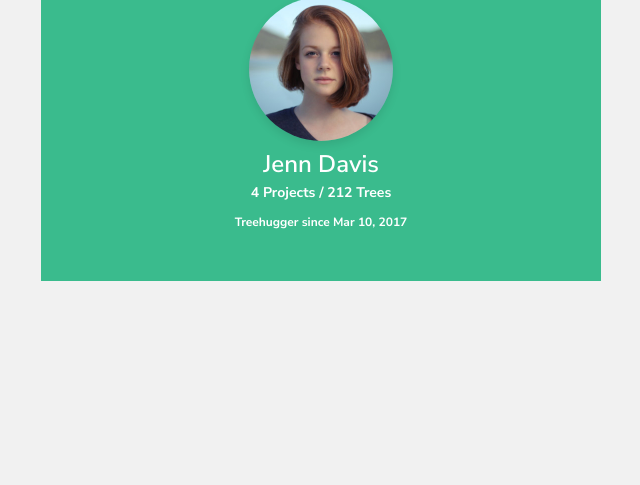
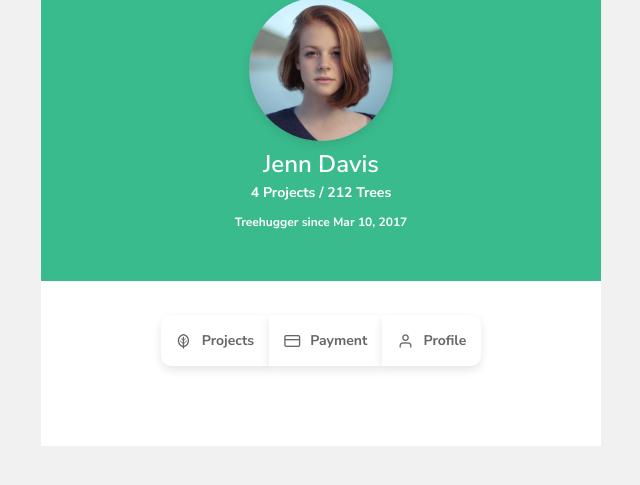
Before and after one commit to MaryLangiewicz/adopt_a_tree, a website: page account_payment.html in a window 1280 px wide. Shown: the part 65-550 px from the top of the page, without its empty margins (319-959 px from the left). Drawn offline with nearby package versions, Linux system fonts and the light colour scheme; files that its build step writes are made by us from their sources; files whose address does not match are found by name.

Commit message:
add tabby for account payment section

```diff
--- a/account_payment.html
+++ b/account_payment.html
@@ -31,6 +31,37 @@
                     </div>
                 </div>
             </div>
+            <div class="spacing-2 white-bg">
+                <ul class="tab-block text-center flex flex-justify-center" data-tabs="">
+                    <li class="tab-each">
+                        <a href="#tab-projects" class="tab-each-anchor" data-tabby-default="">
+                            <span class="at-icon-leaf icon-left-lg" aria-hidden="true"></span>
+                            <span>Projects</span>
+                        </a>
+                    </li>
+                    <li class="tab-each">
+                        <a href="#tab-payment" class="tab-each-anchor">
+                            <span class="at-icon-card icon-left-lg" aria-hidden="true"></span>
+                            <span>Payment</span>
+                        </a>
+                    </li>
+                    <li class="tab-each">
+                        <a href="#tab-profile" class="tab-each-anchor">
+                            <span class="at-icon-user icon-left-lg" aria-hidden="true"></span>
+                            <span>Profile</span>
+                        </a>
+                    </li>
+                </ul>
+
+                <div id="tab-projects" class="spacing-v"></div>
+                <div id="tab-payment" class="spacing-v"></div>
+                <div id="tab-profile" class="spacing-v"></div>
+
+                <script>
+                    document.addEventListener("DOMContentLoaded", function () {
+                        var tabs = new Tabby('[data-tabs]');
+                    });
+                </script>
         </div>
     </div>
 </section>
```
